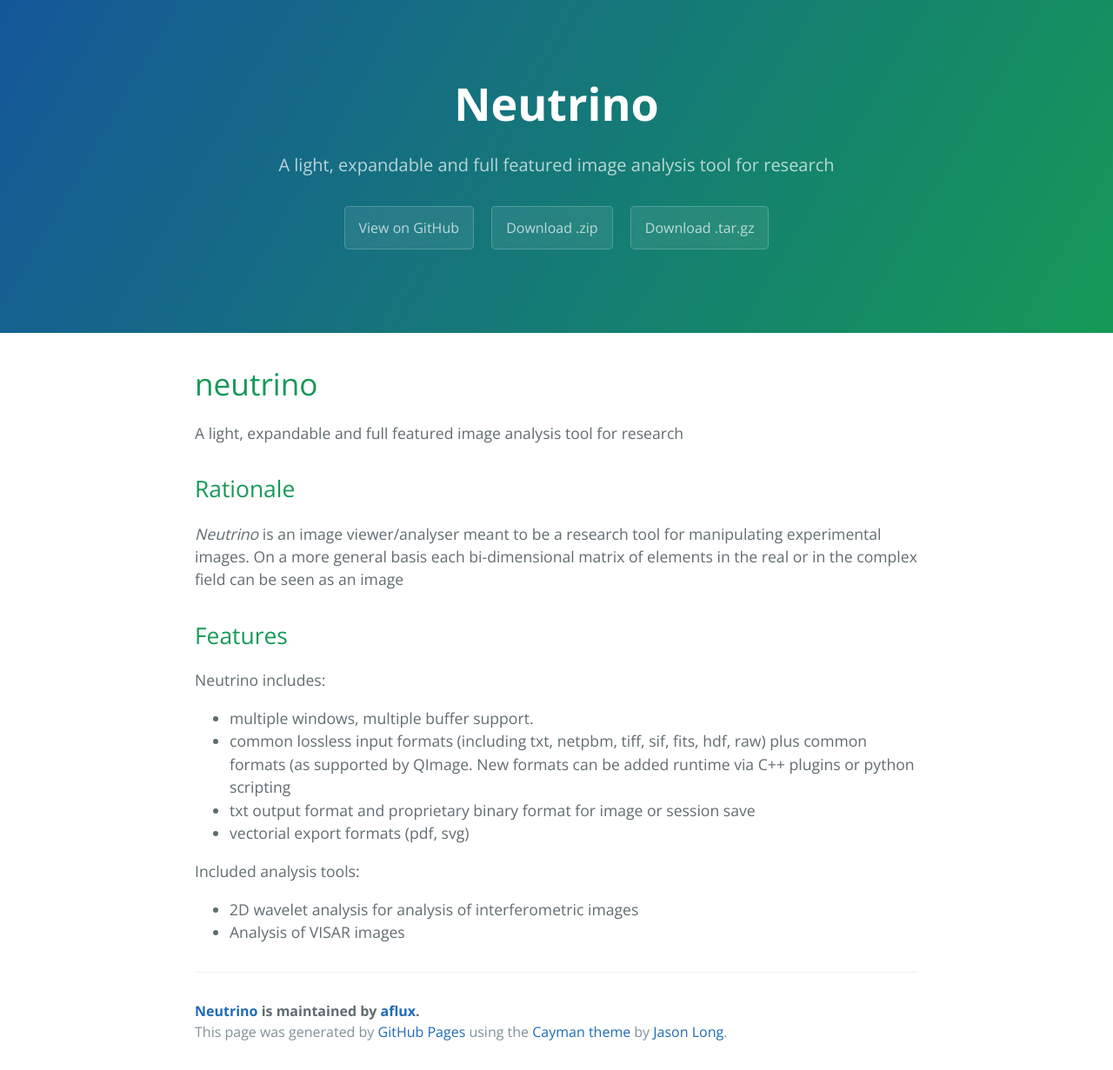
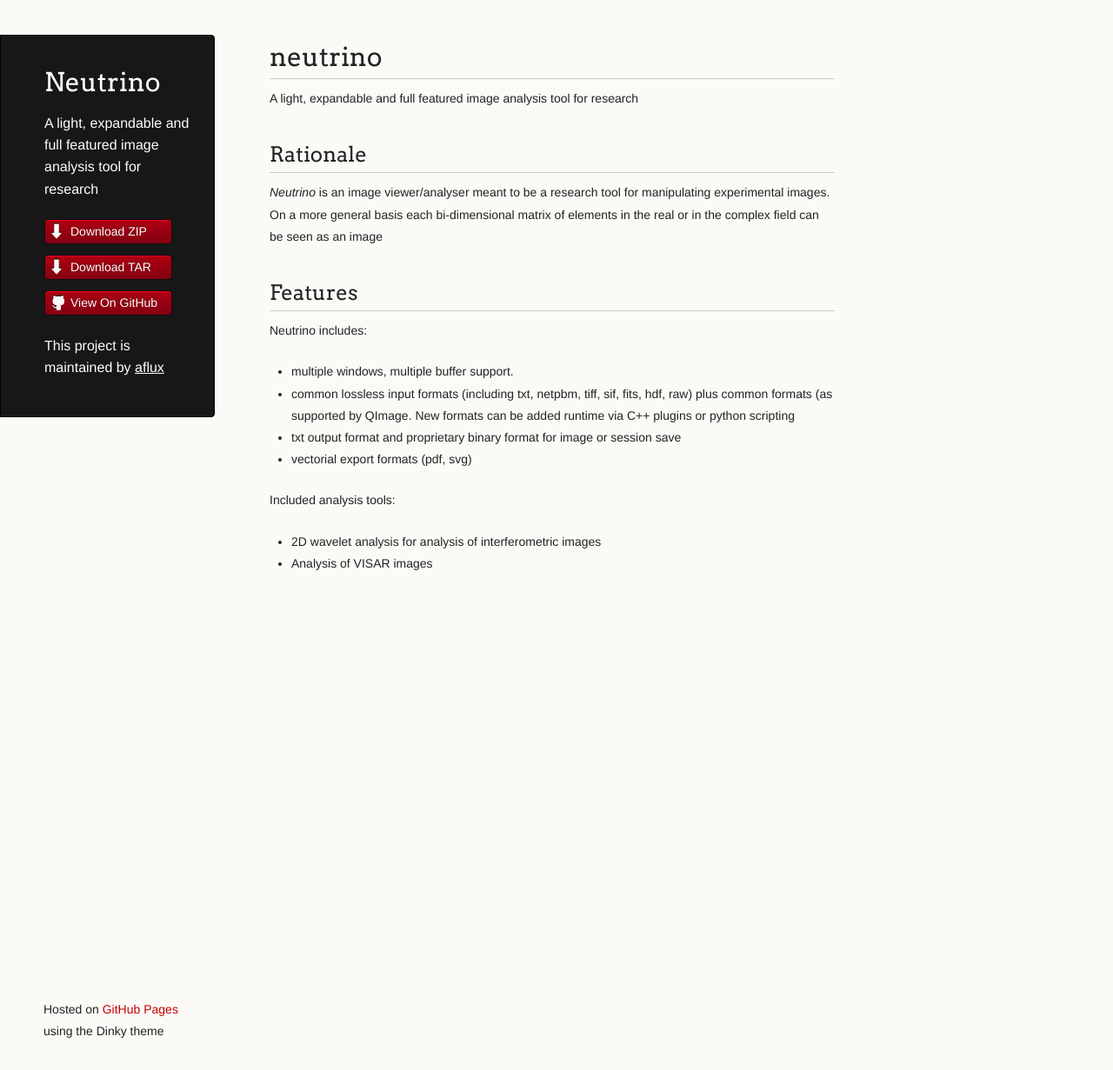
Before and after one commit to NeutrinoToolkit/Neutrino, a Jekyll site: the page index.html, which Jekyll copies as it is, in a window 1280 px wide and 1231 px high. Shown: the whole window at 87% size. Built offline with Jekyll 4.4.1, drawn with Linux system fonts in a browser that asks for light colours.

Commit message:
Create gh-pages branch via GitHub

```diff
--- a/index.html
+++ b/index.html
@@ -1,25 +1,36 @@
-<!DOCTYPE html>
-<html lang="en-us">
+<!doctype html>
+<html>
   <head>
-    <meta charset="UTF-8">
+    <meta charset="utf-8">
+    <meta http-equiv="X-UA-Compatible" content="chrome=1">
     <title>Neutrino by aflux</title>
-    <meta name="viewport" content="width=device-width, initial-scale=1">
-    <link rel="stylesheet" type="text/css" href="stylesheets/normalize.css" media="screen">
-    <link href='https://fonts.googleapis.com/css?family=Open+Sans:400,700' rel='stylesheet' type='text/css'>
-    <link rel="stylesheet" type="text/css" href="stylesheets/stylesheet.css" media="screen">
-    <link rel="stylesheet" type="text/css" href="stylesheets/github-light.css" media="screen">
+
+    <link rel="stylesheet" href="stylesheets/styles.css">
+    <link rel="stylesheet" href="stylesheets/github-light.css">
+    <script src="javascripts/scale.fix.js"></script>
+    <meta name="viewport" content="width=device-width, initial-scale=1, user-scalable=no">
+    <!--[if lt IE 9]>
+    <script src="//html5shiv.googlecode.com/svn/trunk/html5.js"></script>
+    <![endif]-->
   </head>
   <body>
-    <section class="page-header">
-      <h1 class="project-name">Neutrino</h1>
-      <h2 class="project-tagline">A light, expandable and full featured image analysis tool for research</h2>
-      <a href="https://github.com/aflux/neutrino" class="btn">View on GitHub</a>
-      <a href="https://github.com/aflux/neutrino/zipball/master" class="btn">Download .zip</a>
-      <a href="https://github.com/aflux/neutrino/tarball/master" class="btn">Download .tar.gz</a>
-    </section>
+    <div class="wrapper">
+      <header>
+        <h1 class="header">Neutrino</h1>
+        <p class="header">A light, expandable and full featured image analysis tool for research</p>
 
-    <section class="main-content">
-      <h1>
+        <ul>
+          <li class="download"><a class="buttons" href="https://github.com/aflux/neutrino/zipball/master">Download ZIP</a></li>
+          <li class="download"><a class="buttons" href="https://github.com/aflux/neutrino/tarball/master">Download TAR</a></li>
+          <li><a class="buttons github" href="https://github.com/aflux/neutrino">View On GitHub</a></li>
+        </ul>
+
+        <p class="header">This project is maintained by <a class="header name" href="https://github.com/aflux">aflux</a></p>
+
+
+      </header>
+      <section>
+        <h1>
 <a id="neutrino" class="anchor" href="#neutrino" aria-hidden="true"><span aria-hidden="true" class="octicon octicon-link"></span></a>neutrino</h1>
 
 <p>A light, expandable and full featured image analysis tool for research</p>
@@ -47,15 +58,12 @@
 <li>2D wavelet analysis for analysis of interferometric images</li>
 <li>Analysis of VISAR images</li>
 </ul>
-
-      <footer class="site-footer">
-        <span class="site-footer-owner"><a href="https://github.com/aflux/neutrino">Neutrino</a> is maintained by <a href="https://github.com/aflux">aflux</a>.</span>
-
-        <span class="site-footer-credits">This page was generated by <a href="https://pages.github.com">GitHub Pages</a> using the <a href="https://github.com/jasonlong/cayman-theme">Cayman theme</a> by <a href="https://twitter.com/jasonlong">Jason Long</a>.</span>
+      </section>
+      <footer>
+        <p><small>Hosted on <a href="https://pages.github.com">GitHub Pages</a> using the Dinky theme</small></p>
       </footer>
-
-    </section>
-
+    </div>
+    <!--[if !IE]><script>fixScale(document);</script><![endif]-->
 
   </body>
 </html>
--- a/javascripts/scale.fix.js
+++ b/javascripts/scale.fix.js
@@ -1,17 +1,20 @@
-var metas = document.getElementsByTagName('meta');
-var i;
-if (navigator.userAgent.match(/iPhone/i)) {
-  for (i=0; i<metas.length; i++) {
-    if (metas[i].name == "viewport") {
-      metas[i].content = "width=device-width, minimum-scale=1.0, maximum-scale=1.0";
-    }
-  }
-  document.addEventListener("gesturestart", gestureStart, false);
-}
-function gestureStart() {
-  for (i=0; i<metas.length; i++) {
-    if (metas[i].name == "viewport") {
-      metas[i].content = "width=device-width, minimum-scale=0.25, maximum-scale=1.6";
-    }
-  }
-}
+fixScale = function(doc) {
+
+	var addEvent = 'addEventListener',
+	    type = 'gesturestart',
+	    qsa = 'querySelectorAll',
+	    scales = [1, 1],
+	    meta = qsa in doc ? doc[qsa]('meta[name=viewport]') : [];
+
+	function fix() {
+		meta.content = 'width=device-width,minimum-scale=' + scales[0] + ',maximum-scale=' + scales[1];
+		doc.removeEventListener(type, fix, true);
+	}
+
+	if ((meta = meta[meta.length - 1]) && addEvent in doc) {
+		fix();
+		scales = [.25, 1.6];
+		doc[addEvent](type, fix, true);
+	}
+
+};
--- a/stylesheets/github-light.css
+++ b/stylesheets/github-light.css
@@ -1,7 +1,7 @@
 /*
 The MIT License (MIT)
 
-Copyright (c) 2015 GitHub, Inc.
+Copyright (c) 2016 GitHub, Inc.
 
 Permission is hereby granted, free of charge, to any person obtaining a copy
 of this software and associated documentation files (the "Software"), to deal
@@ -27,18 +27,18 @@
   color: #969896;
 }
 
-.pl-c1      /* constant, markup.raw, meta.diff.header, meta.module-reference, meta.property-name, support, support.constant, support.variable, variable.other.constant */,
+.pl-c1 /* constant, variable.other.constant, support, meta.property-name, support.constant, support.variable, meta.module-reference, markup.raw, meta.diff.header */,
 .pl-s .pl-v /* string variable */ {
   color: #0086b3;
 }
 
-.pl-e  /* entity */,
+.pl-e /* entity */,
 .pl-en /* entity.name */ {
   color: #795da3;
 }
 
-.pl-s .pl-s1 /* string source */,
-.pl-smi      /* storage.modifier.import, storage.modifier.package, storage.type.java, variable.other, variable.parameter.function */ {
+.pl-smi /* variable.parameter.function, storage.modifier.package, storage.modifier.import, storage.type.java, variable.other */,
+.pl-s .pl-s1 /* string source */ {
   color: #333;
 }
 
@@ -50,13 +50,13 @@
   color: #a71d5d;
 }
 
-.pl-pds              /* punctuation.definition.string, string.regexp.character-class */,
-.pl-s                /* string */,
+.pl-s /* string */,
+.pl-pds /* punctuation.definition.string, string.regexp.character-class */,
 .pl-s .pl-pse .pl-s1 /* string punctuation.section.embedded source */,
-.pl-sr               /* string.regexp */,
-.pl-sr .pl-cce       /* string.regexp constant.character.escape */,
-.pl-sr .pl-sra       /* string.regexp string.regexp.arbitrary-repitition */,
-.pl-sr .pl-sre       /* string.regexp source.ruby.embedded */ {
+.pl-sr /* string.regexp */,
+.pl-sr .pl-cce /* string.regexp constant.character.escape */,
+.pl-sr .pl-sre /* string.regexp source.ruby.embedded */,
+.pl-sr .pl-sra /* string.regexp string.regexp.arbitrary-repitition */ {
   color: #183691;
 }
 
@@ -69,24 +69,24 @@
 }
 
 .pl-ii /* invalid.illegal */ {
+  color: #f8f8f8;
   background-color: #b52a1d;
-  color: #f8f8f8;
 }
 
 .pl-sr .pl-cce /* string.regexp constant.character.escape */ {
+  font-weight: bold;
   color: #63a35c;
-  font-weight: bold;
 }
 
 .pl-ml /* markup.list */ {
   color: #693a17;
 }
 
-.pl-mh        /* markup.heading */,
+.pl-mh /* markup.heading */,
 .pl-mh .pl-en /* markup.heading entity.name */,
-.pl-ms        /* meta.separator */ {
+.pl-ms /* meta.separator */ {
+  font-weight: bold;
   color: #1d3e81;
-  font-weight: bold;
 }
 
 .pl-mq /* markup.quote */ {
@@ -94,28 +94,28 @@
 }
 
 .pl-mi /* markup.italic */ {
+  font-style: italic;
   color: #333;
-  font-style: italic;
 }
 
 .pl-mb /* markup.bold */ {
+  font-weight: bold;
   color: #333;
-  font-weight: bold;
 }
 
 .pl-md /* markup.deleted, meta.diff.header.from-file */ {
+  color: #bd2c00;
   background-color: #ffecec;
-  color: #bd2c00;
 }
 
 .pl-mi1 /* markup.inserted, meta.diff.header.to-file */ {
+  color: #55a532;
   background-color: #eaffea;
-  color: #55a532;
 }
 
 .pl-mdr /* meta.diff.range */ {
+  font-weight: bold;
   color: #795da3;
-  font-weight: bold;
 }
 
 .pl-mo /* meta.output */ {
--- a/stylesheets/styles.css
+++ b/stylesheets/styles.css
@@ -1,186 +1,338 @@
-@import url(https://fonts.googleapis.com/css?family=Lato:300italic,700italic,300,700);
+@import url(https://fonts.googleapis.com/css?family=Arvo:400,700,400italic);
+
+/* MeyerWeb Reset */
+
+html, body, div, span, applet, object, iframe,
+h1, h2, h3, h4, h5, h6, p, blockquote, pre,
+a, abbr, acronym, address, big, cite, code,
+del, dfn, em, img, ins, kbd, q, s, samp,
+small, strike, strong, sub, sup, tt, var,
+b, u, i, center,
+dl, dt, dd, ol, ul, li,
+fieldset, form, label, legend,
+table, caption, tbody, tfoot, thead, tr, th, td,
+article, aside, canvas, details, embed,
+figure, figcaption, footer, header, hgroup,
+menu, nav, output, ruby, section, summary,
+time, mark, audio, video {
+  margin: 0;
+  padding: 0;
+  border: 0;
+  font: inherit;
+  vertical-align: baseline;
+}
+
+
+/* Base text styles */
 
 body {
-  padding:50px;
-  font:14px/1.5 Lato, "Helvetica Neue", Helvetica, Arial, sans-serif;
-  color:#777;
-  font-weight:300;
+  padding:10px 50px 0 0;
+  font-family:"Helvetica Neue", Helvetica, Arial, sans-serif;
+	font-size: 14px;
+	color: #232323;
+	background-color: #FBFAF7;
+	margin: 0;
+	line-height: 1.8em;
+	-webkit-font-smoothing: antialiased;
+
 }
 
 h1, h2, h3, h4, h5, h6 {
-  color:#222;
-  margin:0 0 20px;
+  color:#232323;
+  margin:36px 0 10px;
 }
 
-p, ul, ol, table, pre, dl {
-  margin:0 0 20px;
+p, ul, ol, table, dl {
+  margin:0 0 22px;
 }
 
 h1, h2, h3 {
-  line-height:1.1;
+	font-family: Arvo, Monaco, serif;
+  line-height:1.3;
+	font-weight: normal;
+}
+
+h1,h2, h3 {
+	display: block;
+	border-bottom: 1px solid #ccc;
+	padding-bottom: 5px;
 }
 
 h1 {
-  font-size:28px;
+	font-size: 30px;
 }
 
 h2 {
-  color:#393939;
+	font-size: 24px;
 }
 
-h3, h4, h5, h6 {
-  color:#494949;
+h3 {
+	font-size: 18px;
+}
+
+h4, h5, h6 {
+	font-family: Arvo, Monaco, serif;
+	font-weight: 700;
 }
 
 a {
-  color:#39c;
-  font-weight:400;
+  color:#C30000;
+  font-weight:200;
   text-decoration:none;
 }
 
-a small {
-  font-size:11px;
-  color:#777;
-  margin-top:-0.6em;
-  display:block;
+a:hover {
+	text-decoration: underline;
 }
 
-.wrapper {
-  width:860px;
-  margin:0 auto;
+a small {
+	font-size: 12px;
+}
+
+em {
+	font-style: italic;
+}
+
+strong {
+  font-weight:700;
+}
+
+ul {
+  list-style-position: inside;
+  list-style: disc;
+  padding-left: 25px;
+}
+
+ol {
+  list-style-position: inside;
+  list-style: decimal;
+  padding-left: 25px;
 }
 
 blockquote {
-  border-left:1px solid #e5e5e5;
-  margin:0;
-  padding:0 0 0 20px;
-  font-style:italic;
+  margin: 0;
+  padding: 0 0 0 20px;
+  font-style: italic;
 }
 
+dl, dt, dd, dl p {
+	font-color: #444;
+}
+
+dl dt {
+  font-weight: bold;
+}
+
+dl dd {
+  padding-left: 20px;
+  font-style: italic;
+}
+
+dl p {
+  padding-left: 20px;
+  font-style: italic;
+}
+
+hr {
+  border:0;
+  background:#ccc;
+  height:1px;
+  margin:0 0 24px;
+}
+
+/* Images */
+
+img {
+  position: relative;
+  margin: 0 auto;
+  max-width: 650px;
+  padding: 5px;
+  margin: 10px 0 32px 0;
+  border: 1px solid #ccc;
+}
+
+p img {
+  display: inline;
+  margin: 0;
+  padding: 0;
+  vertical-align: middle;
+  text-align: center;
+  border: none;
+}
+
+/* Code blocks */
+
 code, pre {
-  font-family:Monaco, Bitstream Vera Sans Mono, Lucida Console, Terminal;
-  color:#333;
-  font-size:12px;
+	font-family: Monaco, "Bitstream Vera Sans Mono", "Lucida Console", Terminal, monospace;
+  color:#000;
+  font-size:14px;
 }
 
 pre {
-  padding:8px 15px;
-  background: #f8f8f8;
-  border-radius:5px;
-  border:1px solid #e5e5e5;
-  overflow-x: auto;
+	padding: 4px 12px;
+  background: #FDFEFB;
+  border-radius:4px;
+  border:1px solid #D7D8C8;
+  overflow: auto;
+  overflow-y: hidden;
+	margin-bottom: 32px;
+}
+
+
+/* Tables */
+
+table {
+  width:100%;
 }
 
 table {
-  width:100%;
-  border-collapse:collapse;
+  border: 1px solid #ccc;
+  margin-bottom: 32px;
+  text-align: left;
+ }
+
+th {
+  font-family: 'Arvo', Helvetica, Arial, sans-serif;
+	font-size: 18px;
+	font-weight: normal;
+  padding: 10px;
+  background: #232323;
+  color: #FDFEFB;
+ }
+
+td {
+  padding: 10px;
+	background: #ccc;
+ }
+
+
+/* Wrapper */
+.wrapper {
+  width:960px;
 }
 
-th, td {
-  text-align:left;
-  padding:5px 10px;
-  border-bottom:1px solid #e5e5e5;
+
+/* Header */
+
+header {
+	background-color: #171717;
+	color: #FDFDFB;
+  width:170px;
+  float:left;
+  position:fixed;
+	border: 1px solid #000;
+	-webkit-border-top-right-radius: 4px;
+	-webkit-border-bottom-right-radius: 4px;
+	-moz-border-radius-topright: 4px;
+	-moz-border-radius-bottomright: 4px;
+	border-top-right-radius: 4px;
+	border-bottom-right-radius: 4px;
+	padding: 34px 25px 22px 50px;
+	margin: 30px 25px 0 0;
+	-webkit-font-smoothing: antialiased;
 }
 
-dt {
-  color:#444;
-  font-weight:700;
+p.header {
+	font-size: 16px;
 }
 
-th {
-  color:#444;
+h1.header {
+	font-family: Arvo, sans-serif;
+	font-size: 30px;
+	font-weight: 300;
+	line-height: 1.3em;
+	border-bottom: none;
+	margin-top: 0;
 }
 
-img {
-  max-width:100%;
+
+h1.header, a.header, a.name, header a{
+	color: #fff;
 }
 
-header {
-  width:270px;
-  float:left;
-  position:fixed;
+a.header {
+	text-decoration: underline;
+}
+
+a.name {
+	white-space: nowrap;
 }
 
 header ul {
   list-style:none;
-  height:40px;
-
   padding:0;
-
-  background: #eee;
-  background: -moz-linear-gradient(top, #f8f8f8 0%, #dddddd 100%);
-  background: -webkit-gradient(linear, left top, left bottom, color-stop(0%,#f8f8f8), color-stop(100%,#dddddd));
-  background: -webkit-linear-gradient(top, #f8f8f8 0%,#dddddd 100%);
-  background: -o-linear-gradient(top, #f8f8f8 0%,#dddddd 100%);
-  background: -ms-linear-gradient(top, #f8f8f8 0%,#dddddd 100%);
-  background: linear-gradient(top, #f8f8f8 0%,#dddddd 100%);
-
-  border-radius:5px;
-  border:1px solid #d2d2d2;
-  box-shadow:inset #fff 0 1px 0, inset rgba(0,0,0,0.03) 0 -1px 0;
-  width:270px;
 }
 
 header li {
-  width:89px;
-  float:left;
-  border-right:1px solid #d2d2d2;
-  height:40px;
+	list-style-type: none;
+  width:132px;
+  height:15px;
+	margin-bottom: 12px;
+	line-height: 1em;
+	padding: 6px 6px 6px 7px;
+
+	background: #AF0011;
+	background: -moz-linear-gradient(top, #AF0011 0%, #820011 100%);
+  background: -webkit-gradient(linear, left top, left bottom, color-stop(0%,#f8f8f8), color-stop(100%,#dddddd));
+  background: -webkit-linear-gradient(top, #AF0011 0%,#820011 100%);
+  background: -o-linear-gradient(top, #AF0011 0%,#820011 100%);
+  background: -ms-linear-gradient(top, #AF0011 0%,#820011 100%);
+  background: linear-gradient(top, #AF0011 0%,#820011 100%);
+
+	border-radius:4px;
+  border:1px solid #0D0D0D;
+
+	-webkit-box-shadow: inset 0px 1px 1px 0 rgba(233,2,38, 1);
+	box-shadow: inset 0px 1px 1px 0 rgba(233,2,38, 1);
+
 }
 
-header ul a {
-  line-height:1;
-  font-size:11px;
-  color:#999;
-  display:block;
-  text-align:center;
-  padding-top:6px;
-  height:40px;
+header li:hover {
+	background: #C3001D;
+	background: -moz-linear-gradient(top, #C3001D 0%, #950119 100%);
+  background: -webkit-gradient(linear, left top, left bottom, color-stop(0%,#f8f8f8), color-stop(100%,#dddddd));
+  background: -webkit-linear-gradient(top, #C3001D 0%,#950119 100%);
+  background: -o-linear-gradient(top, #C3001D 0%,#950119 100%);
+  background: -ms-linear-gradient(top, #C3001D 0%,#950119 100%);
+  background: linear-gradient(top, #C3001D 0%,#950119 100%);
 }
 
-strong {
-  color:#222;
-  font-weight:700;
+a.buttons {
+	-webkit-font-smoothing: antialiased;
+	background: url(../images/arrow-down.png) no-repeat;
+	font-weight: normal;
+	text-shadow: rgba(0, 0, 0, 0.4) 0 -1px 0;
+	padding: 2px 2px 2px 22px;
+	height: 30px;
 }
 
-header ul li + li {
-  width:88px;
-  border-left:1px solid #fff;
+a.github {
+	background: url(../images/octocat-small.png) no-repeat 1px;
 }
 
-header ul li + li + li {
-  border-right:none;
-  width:89px;
+a.buttons:hover {
+	color: #fff;
+	text-decoration: none;
 }
 
-header ul a strong {
-  font-size:14px;
-  display:block;
-  color:#222;
-}
+
+/* Section - for main page content */
 
 section {
-  width:500px;
+  width:650px;
   float:right;
   padding-bottom:50px;
 }
 
-small {
-  font-size:11px;
-}
 
-hr {
-  border:0;
-  background:#e5e5e5;
-  height:1px;
-  margin:0 0 20px;
-}
+/* Footer */
 
 footer {
-  width:270px;
+  width:170px;
   float:left;
   position:fixed;
-  bottom:50px;
+  bottom:10px;
+	padding-left: 50px;
 }
 
 @media print, screen and (max-width: 960px) {
@@ -196,14 +348,18 @@
     width:auto;
   }
 
+	footer {
+		border-top: 1px solid #ccc;
+		margin:0 84px 0 50px;
+		padding:0;
+	}
+
   header {
     padding-right:320px;
   }
 
   section {
-    border:1px solid #e5e5e5;
-    border-width:1px 0;
-    padding:20px 0;
+    padding:20px 84px 20px 50px;
     margin:0 0 20px;
   }
 
@@ -213,8 +369,8 @@
 
   header ul {
     position:absolute;
-    right:50px;
-    top:52px;
+    right:130px;
+    top:84px;
   }
 }
 
@@ -224,26 +380,38 @@
   }
 
   header {
-    padding:0;
+    padding:10px 20px 0;
+		margin-right: 0;
   }
+
+	section {
+    padding:10px 0 10px 20px;
+    margin:0 0 30px;
+  }
+
+	footer {
+		margin: 0 0 0 30px;
+	}
 
   header ul, header p.view {
     position:static;
   }
-
-  pre, code {
-    word-wrap:normal;
-  }
 }
 
 @media print, screen and (max-width: 480px) {
-  body {
-    padding:15px;
+
+  header ul li.download {
+    display:none;
   }
 
-  header ul {
-    display:none;
-  }
+	footer {
+		margin: 0 0 0 20px;
+	}
+
+	footer a{
+		display:block;
+	}
+
 }
 
 @media print {
```
Also changed, not shown: images/arrow-down.png (added), images/octocat-small.png (added).
